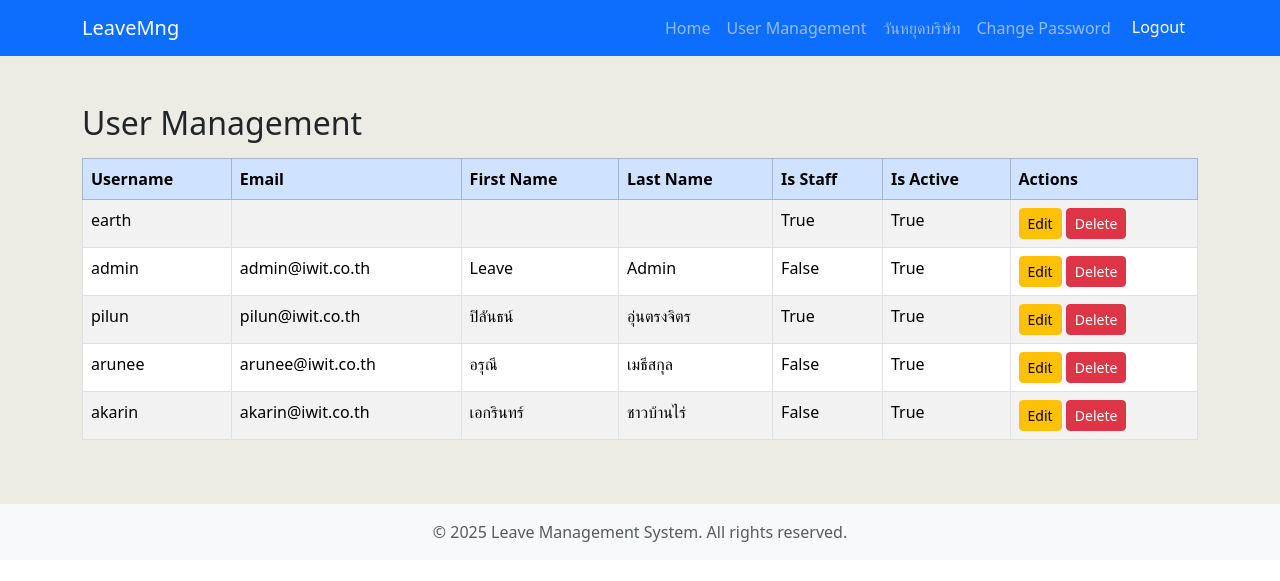
After one commit to opilun/leavemng, a Django app: page /user_management/ in a window 1280 px wide. The commit adds this page. Shown: the top 581 px of the page. Run offline with Django 5.2, Linux system fonts and the light colour scheme; a user stored in the database is signed in; data comes from the database, SQL or seed files in the repository; both versions use the stored data as it was after the commit.

Commit message:
Implement user management features: add user edit and delete functionality, enhance login handling, and update navigation based on user roles.

```diff
--- a/accounts/urls.py
+++ b/accounts/urls.py
@@ -1,15 +1,13 @@
 from django.contrib.auth import views as auth_views
 from django.urls import path
 
+from . import views
+
 urlpatterns = [
-    path(
-        "login/",
-        auth_views.LoginView.as_view(template_name="accounts/login.html"),
-        name="login",
-    ),
-    path(
-        "logout/",
-        auth_views.LogoutView.as_view(next_page="login"),
-        name="logout",
-    ),
+    path("login", views.login_page, name="login"),
+    path("logout/", auth_views.LogoutView.as_view(next_page="login"), name="logout"),
+    path("edit_user/<int:user_id>/", views.edit_user, name="edit_user"),
+    path("delete_user/<int:user_id>/", views.delete_user, name="delete_user"),
+    path("change_password/", views.change_password, name="change_password"),
+    path("user_management/", views.user_management, name="user_management"),
 ]
--- a/accounts/views.py
+++ b/accounts/views.py
@@ -0,0 +1,93 @@
+from django.contrib import messages
+from django.contrib.auth import authenticate, login
+
+# from django.contrib.auth.decorators import login_required
+from django.contrib.auth.models import User
+from django.shortcuts import get_object_or_404, redirect, render
+
+from leaveapp.models import Profile
+
+
+# @login_required(login_url="login")
+def login_page(request):
+    # If user is already authenticated, redirect based on group
+    if request.user.is_authenticated:
+        if request.user.groups.filter(name="leaveUser").exists():
+            return redirect("home")
+        elif request.user.groups.filter(name="leaveAdmin").exists():
+            return redirect("approve_leave")
+        else:
+            return redirect("login")
+    if request.method == "POST":
+        username = request.POST.get("username")
+        password = request.POST.get("password")
+        user = authenticate(request, username=username, password=password)
+        if user is not None:
+            login(request, user)
+            # Redirect based on group after login
+            if user.groups.filter(name="leaveUser").exists():
+                return redirect("home")
+            elif user.groups.filter(name="leaveAdmin").exists():
+                return redirect("approve_leave")
+            else:
+                return redirect("login")
+        else:
+            messages.error(request, "Username or password is incorrect.")
+    return render(request, "accounts/login.html")
+
+
+def edit_user(request, user_id):
+    user = get_object_or_404(User, id=user_id)
+    if request.method == "POST":
+        user.email = request.POST.get("email")
+        user.first_name = request.POST.get("first_name")
+        user.last_name = request.POST.get("last_name")
+        user.is_staff = bool(request.POST.get("is_staff"))
+        user.is_active = bool(request.POST.get("is_active"))
+        user.save()
+        messages.success(request, "User updated successfully.")
+        return redirect("user_management")
+    return render(request, "accounts/edit_user.html", {"user_obj": user})
+
+
+def delete_user(request, user_id):
+    user = get_object_or_404(User, id=user_id)
+    if request.method == "POST":
+        user.delete()
+        messages.success(request, "User deleted successfully.")
+        return redirect("user_management")
+    return render(request, "accounts/confirm_delete.html", {"user_obj": user})
+
+
+def change_password(request):
+    if request.method == "POST":
+        current_password = request.POST.get("current_password")
+        new_password = request.POST.get("new_password")
+        confirm_password = request.POST.get("confirm_password")
+
+        if not request.user.check_password(current_password):
+            messages.error(request, "Current password is incorrect.")
+        elif new_password != confirm_password:
+            messages.error(request, "New password and confirmation do not match.")
+        elif len(new_password) < 8:
+            messages.error(request, "New password must be at least 8 characters long.")
+        else:
+            request.user.set_password(new_password)
+            request.user.save()
+            messages.success(
+                request, "Password changed successfully. Please log in again."
+            )
+            return redirect("login")
+
+    return render(request, "accounts/change_password.html")
+
+
+# show all user from Profile model
+def user_management(request):
+    if not request.user.groups.filter(name="leaveAdmin").exists():
+        messages.error(request, "You do not have permission to access this page.")
+        return redirect("home")
+    profiles = Profile.objects.all().order_by("user__first_name", "user__last_name")
+    return render(
+        request, "accounts/usermng.html", {"profiles": profiles, "is_leave_admin": True}
+    )
--- a/leave_project/urls.py
+++ b/leave_project/urls.py
@@ -1,26 +1,10 @@
-"""
-URL configuration for leave_project project.
-
-The `urlpatterns` list routes URLs to views. For more information please see:
-    https://docs.djangoproject.com/en/5.2/topics/http/urls/
-Examples:
-Function views
-    1. Add an import:  from my_app import views
-    2. Add a URL to urlpatterns:  path('', views.home, name='home')
-Class-based views
-    1. Add an import:  from other_app.views import Home
-    2. Add a URL to urlpatterns:  path('', Home.as_view(), name='home')
-Including another URLconf
-    1. Import the include() function: from django.urls import include, path
-    2. Add a URL to urlpatterns:  path('blog/', include('blog.urls'))
-"""
-
 from django.contrib import admin
 from django.urls import include, path
 
 urlpatterns = [
     path("admin/", admin.site.urls),
+    path("", include("accounts.urls")),
     path("", include("leaveapp.urls")),
-    path("accounts/", include("accounts.urls")),
+    # path("accounts/", include("accounts.urls")),
     # path("accounts/", include("django.contrib.auth.urls")),
 ]
--- a/leaveapp/urls.py
+++ b/leaveapp/urls.py
@@ -3,13 +3,11 @@ from django.urls import path
 from . import views
 
 urlpatterns = [
-    path("", views.login_page, name="login"),
-    path("home/", views.home, name="home"),
+    path("", views.home, name="home"),
     path("holidays/", views.holiday, name="holidays"),
     path("formleave/", views.formleave, name="formleave"),
     path("delete_leave/<int:leave_id>/", views.delete_leave, name="delete_leave"),
     path("edit_leave/<int:leave_id>/", views.edit_leave, name="edit_leave"),
     path("leave/<int:leave_id>/pdf/", views.export_leave_pdf, name="export_leave_pdf"),
-    path("change_password/", views.change_password, name="change_password"),
     path("approve_leave/", views.approve_leave, name="approve_leave"),
 ]
--- /dev/null
+++ b/templates/accounts/usermng.html
@@ -0,0 +1,41 @@
+{% extends 'leaveapp/layout.html' %}
+{% block content %}
+<div class="container pt-5 pb-5">
+    <h2 class="mb-3">User Management</h2>
+    <table class="table table-bordered table-striped">
+        <thead class="table-primary">
+            <tr>
+                <th>Username</th>
+                <th>Email</th>
+                <th>First Name</th>
+                <th>Last Name</th>
+                <th>Is Staff</th>
+                <th>Is Active</th>
+                <th>Actions</th>
+            </tr>
+        </thead>
+        <tbody>
+            {% for profile in profiles %}
+            <tr>
+                <td>{{ profile.user.username }}</td>
+                <td>{{ profile.user.email }}</td>
+                <td>{{ profile.user.first_name }}</td>
+                <td>{{ profile.user.last_name }}</td>
+                <td>{{ profile.user.is_staff }}</td>
+                <td>{{ profile.user.is_active }}</td>
+                <td>
+                    <a href="{% url 'edit_user' profile.user.id %}" class="btn btn-sm btn-warning">Edit</a>
+                    <form action="{% url 'delete_user' profile.user.id %}" method="post" style="display:inline;">
+                        {% csrf_token %}
+                        <button type="submit" class="btn btn-sm btn-danger" onclick="return confirm('Are you sure you want to delete this user?');">Delete</button>
+                    </form>
+                </td>
+            </tr>
+            {% empty %}
+            <tr>
+                <td colspan="7" class="text-center">No users found.</td>
+            </tr>
+            {% endfor %}
+        </tbody>
+    </table>
+{% endblock %}
--- a/templates/leaveapp/navbar.html
+++ b/templates/leaveapp/navbar.html
@@ -10,15 +10,22 @@
                 <li class="nav-item">
                     <a class="nav-link" href="{% url 'home' %}">Home</a>
                 </li>
-                <li class="nav-item">
-                    <a class="nav-link" href="{% url 'formleave' %}">เพิ่มวันลา</a>
-                </li>
+                {% if is_leave_admin %}
+                    <li class="nav-item">
+                        <a class="nav-link" href="{% url 'user_management' %}">User Management</a>
+                    </li>
+                {% else %}
+                    <li class="nav-item">
+                        <a class="nav-link" href="{% url 'formleave' %}">เพิ่มวันลา</a>
+                    </li>
+                {% endif %}
                 <li class="nav-item">
                     <a class="nav-link" href="{% url 'holidays' %}">วันหยุดบริษัท</a>
                 </li>
                 <li class="nav-item">
                     <a class="nav-link" href="{% url 'change_password' %}">Change Password</a>
                 </li>
+
                 <li class="nav-item">
                     {% if user.is_authenticated %}
                     <form action="{% url 'logout' %}" method="post">
```
Also changed, not shown: leaveapp/views.py (+5 -53 lines), templates/accounts/confirm_delete.html (added, +13 -0 lines), templates/accounts/edit_user.html (added, +32 -0 lines), templates/leaveapp/approve_leave.html (+3 -8 lines), db.sqlite3.
